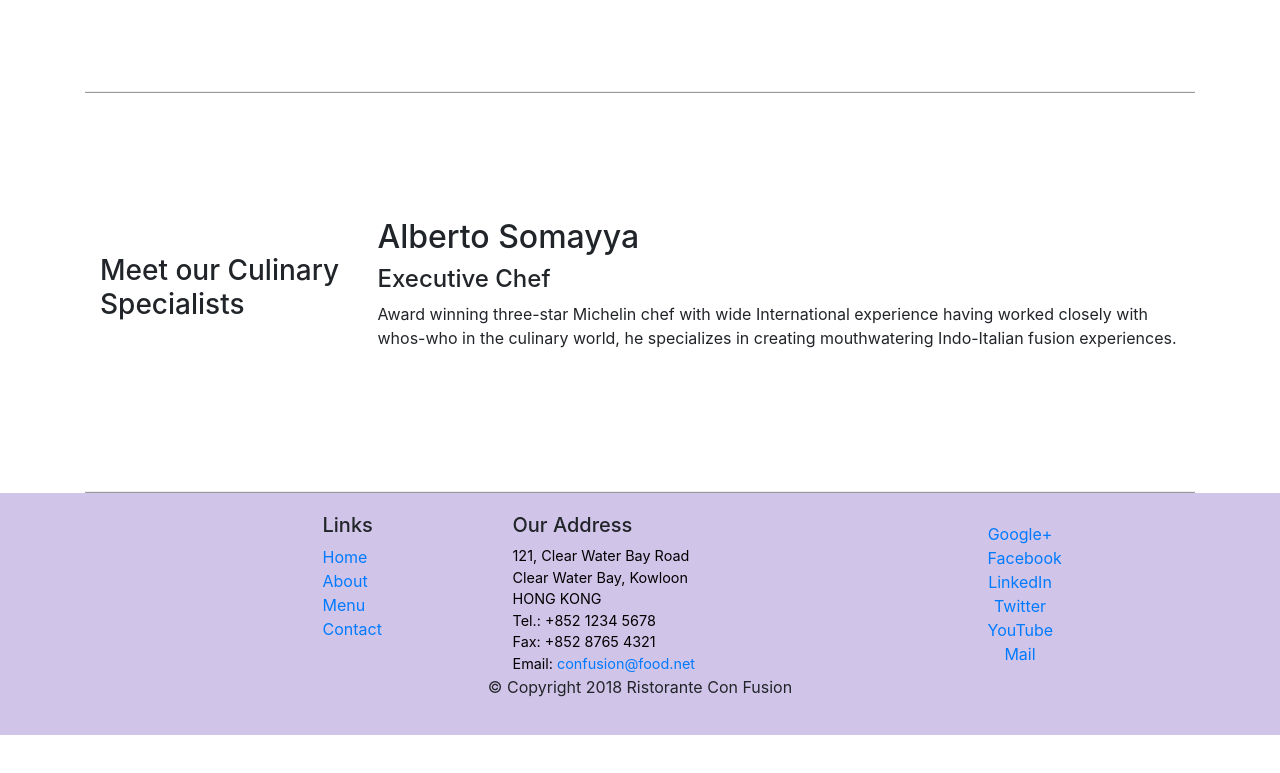
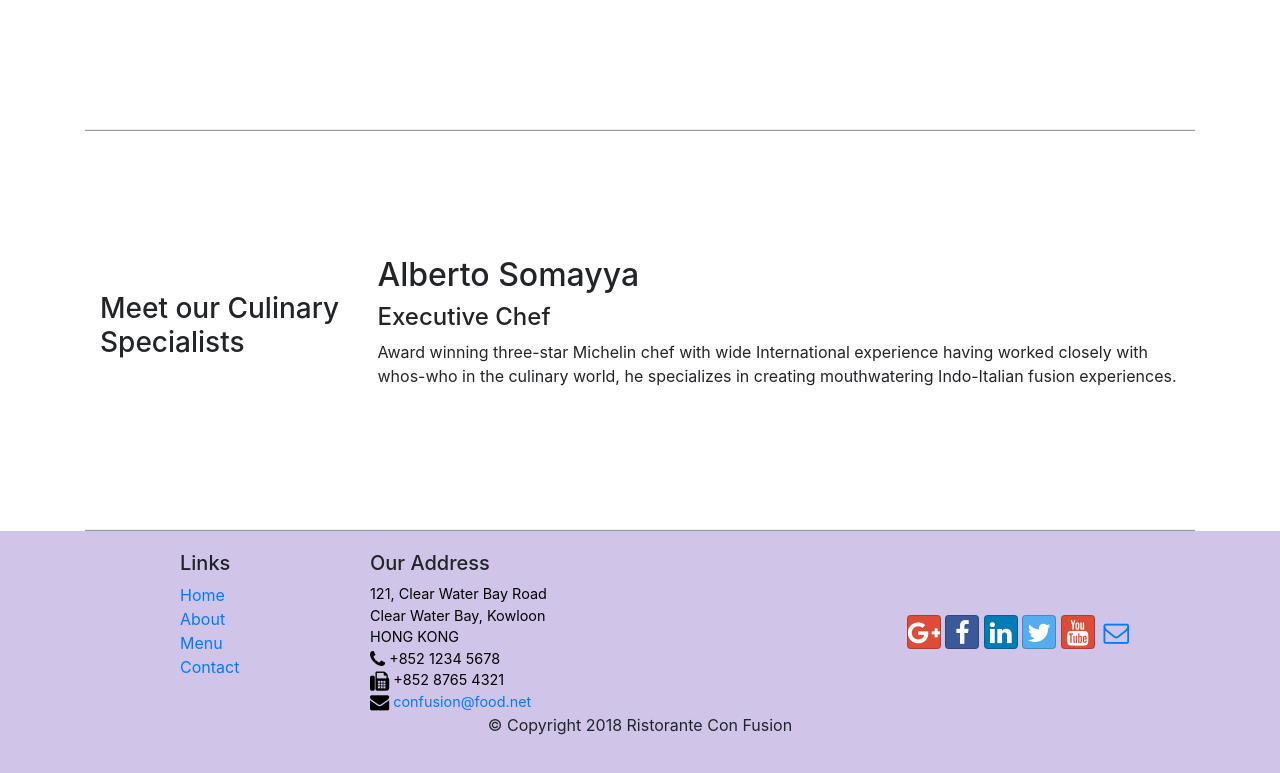
Before and after one commit to navaneet-rao/Bootstrap-test, a website: page index.html in a window 1280 px wide. Shown: the part 1003-1776 px from the top of the page. Before the commit the page ends 1738 px from the top, so only its background shows below. Drawn offline with nearby package versions, Linux system fonts and the light colour scheme.

Commit message:
Icon Fonts

```diff
--- a/aboutus.html
+++ b/aboutus.html
@@ -13,6 +13,16 @@
     <link
       rel="stylesheet"
       href="node_modules/bootstrap/dist/css/bootstrap.min.css"
+    />
+
+    <link
+      rel="stylesheet"
+      href="node_modules/font-awesome/css/font-awesome.min.css"
+    />
+
+    <link
+      rel="stylesheet"
+      href="node_modules/bootstrap-social/bootstrap-social.css"
     />
 
     <!-- custom css -->
@@ -42,13 +52,25 @@
         <div class="collapse navbar-collapse" id="Navbar">
           <ul class="navbar-nav mr-auto">
             <li class="nav-item">
-              <a class="nav-link" href="./index.html">Home</a>
+              <a class="nav-link" href="./index.html"
+                ><span class="fa fa-home fa-lg"></span> Home</a
+              >
             </li>
             <li class="nav-item active">
-              <a class="nav-link" href="#">About</a>
+              <a class="nav-link" href="#"
+                ><span class="fa fa-info fa-lg"></span> About</a
+              >
             </li>
-            <li class="nav-item"><a class="nav-link" href="#">Menu</a></li>
-            <li class="nav-item"><a class="nav-link" href="#">Contact</a></li>
+            <li class="nav-item">
+              <a class="nav-link" href="#"
+                ><span class="fa fa-list fa-lg"></span> Menu</a
+              >
+            </li>
+            <li class="nav-item">
+              <a class="nav-link" href="#"
+                ><span class="fa fa-address-card fa-lg"></span> Contact</a
+              >
+            </li>
           </ul>
         </div>
       </div>
@@ -75,7 +97,7 @@
         <ol class="col-12 breadcrumb">
           <li class="breadcrumb-item"><a href="./index.html">Home</a></li>
           <li class="breadcrumb-item active">About Us</li>
-      </ol>
+        </ol>
         <div class="col-12">
           <h3>About Us</h3>
           <hr />
@@ -170,19 +192,42 @@
               121, Clear Water Bay Road<br />
               Clear Water Bay, Kowloon<br />
               HONG KONG<br />
-              Tel.: +852 1234 5678<br />
-              Fax: +852 8765 4321<br />
-              Email: <a href="mailto:confusion@food.net">confusion@food.net</a>
+              <i class="fa fa-phone fa-lg"></i> +852 1234 5678<br />
+              <i class="fa fa-fax fa-lg"></i> +852 8765 4321<br />
+              <i class="fa fa-envelope fa-lg"></i>
+              <a href="mailto:confusion@food.net"> confusion@food.net</a>
             </address>
           </div>
           <div class="col-12 col-sm-4 align-self-center">
             <div class="text-center">
-              <a href="http://google.com/+">Google+</a>
-              <a href="http://www.facebook.com/profile.php?id=">Facebook</a>
-              <a href="http://www.linkedin.com/in/">LinkedIn</a>
-              <a href="http://twitter.com/">Twitter</a>
-              <a href="http://youtube.com/">YouTube</a>
-              <a href="mailto:">Mail</a>
+              <a
+                class="btn btn-social-icon btn-google"
+                href="http://google.com/+"
+                ><i class="fa fa-google-plus"></i
+              ></a>
+              <a
+                class="btn btn-social-icon btn-facebook"
+                href="http://www.facebook.com/profile.php?id="
+                ><i class="fa fa-facebook"></i
+              ></a>
+              <a
+                class="btn btn-social-icon btn-linkedin"
+                href="http://www.linkedin.com/in/"
+                ><i class="fa fa-linkedin"></i
+              ></a>
+              <a
+                class="btn btn-social-icon btn-twitter"
+                href="http://twitter.com/"
+                ><i class="fa fa-twitter"></i
+              ></a>
+              <a
+                class="btn btn-social-icon btn-google"
+                href="http://youtube.com/"
+                ><i class="fa fa-youtube"></i
+              ></a>
+              <a class="btn btn-social-icon" href="mailto:"
+                ><i class="fa fa-envelope-o"></i
+              ></a>
             </div>
           </div>
         </div>
--- a/css/styles.css
+++ b/css/styles.css
@@ -30,7 +30,7 @@ address{
 }
 
 body{
-    padding:12px 0px 0px 0px;
+    padding:50px 0px 0px 0px;
     z-index:0;
 }
 
--- a/index.html
+++ b/index.html
@@ -13,6 +13,16 @@
     <link
       rel="stylesheet"
       href="node_modules/bootstrap/dist/css/bootstrap.min.css"
+    />
+
+    <link
+      rel="stylesheet"
+      href="node_modules/font-awesome/css/font-awesome.min.css"
+    />
+
+    <link
+      rel="stylesheet"
+      href="node_modules/bootstrap-social/bootstrap-social.css"
     />
 
     <link href="css/styles.css" rel="stylesheet" />
@@ -41,13 +51,25 @@
         <div class="collapse navbar-collapse" id="Navbar">
           <ul class="navbar-nav mr-auto">
             <li class="nav-item active">
-              <a class="nav-link" href="#">Home</a>
+              <a class="nav-link" href="#"
+                ><span class="fa fa-home fa-lg"></span> Home</a
+              >
             </li>
             <li class="nav-item">
-              <a class="nav-link" href="./aboutus.html">About</a>
+              <a class="nav-link" href="./aboutus.html"
+                ><span class="fa fa-info fa-lg"></span> About</a
+              >
             </li>
-            <li class="nav-item"><a class="nav-link" href="#">Menu</a></li>
-            <li class="nav-item"><a class="nav-link" href="#">Contact</a></li>
+            <li class="nav-item">
+              <a class="nav-link" href="#"
+                ><span class="fa fa-list fa-lg"></span> Menu</a
+              >
+            </li>
+            <li class="nav-item">
+              <a class="nav-link" href="#"
+                ><span class="fa fa-address-card fa-lg"></span> Contact</a
+              >
+            </li>
           </ul>
         </div>
       </div>
@@ -134,19 +156,42 @@
               121, Clear Water Bay Road<br />
               Clear Water Bay, Kowloon<br />
               HONG KONG<br />
-              Tel.: +852 1234 5678<br />
-              Fax: +852 8765 4321<br />
-              Email: <a href="mailto:confusion@food.net">confusion@food.net</a>
+              <i class="fa fa-phone fa-lg"></i> +852 1234 5678<br />
+              <i class="fa fa-fax fa-lg"></i> +852 8765 4321<br />
+              <i class="fa fa-envelope fa-lg"></i>
+              <a href="mailto:confusion@food.net"> confusion@food.net</a>
             </address>
           </div>
-          <div class="col-12 col-sm-1 align-self-center text-center">
-            <div>
-              <a href="http://google.com/+">Google+</a>
-              <a href="http://www.facebook.com/profile.php?id=">Facebook</a>
-              <a href="http://www.linkedin.com/in/">LinkedIn</a>
-              <a href="http://twitter.com/">Twitter</a>
-              <a href="http://youtube.com/">YouTube</a>
-              <a href="mailto:">Mail</a>
+          <div class="col-12 col-sm-4 align-self-center ">
+            <div class="text-center">
+              <a
+                class="btn btn-social-icon btn-google"
+                href="http://google.com/+"
+                ><i class="fa fa-google-plus"></i
+              ></a>
+              <a
+                class="btn btn-social-icon btn-facebook"
+                href="http://www.facebook.com/profile.php?id="
+                ><i class="fa fa-facebook"></i
+              ></a>
+              <a
+                class="btn btn-social-icon btn-linkedin"
+                href="http://www.linkedin.com/in/"
+                ><i class="fa fa-linkedin"></i
+              ></a>
+              <a
+                class="btn btn-social-icon btn-twitter"
+                href="http://twitter.com/"
+                ><i class="fa fa-twitter"></i
+              ></a>
+              <a
+                class="btn btn-social-icon btn-google"
+                href="http://youtube.com/"
+                ><i class="fa fa-youtube"></i
+              ></a>
+              <a class="btn btn-social-icon" href="mailto:"
+                ><i class="fa fa-envelope-o"></i
+              ></a>
             </div>
           </div>
         </div>
--- a/package.json
+++ b/package.json
@@ -15,6 +15,8 @@
   },
   "dependencies": {
     "bootstrap": "^4.0.0",
+    "bootstrap-social": "^5.1.1",
+    "font-awesome": "^4.7.0",
     "jquery": "^3.3.1",
     "popper.js": "^1.12.9"
   }
```
Also changed, not shown: 1 other file.
